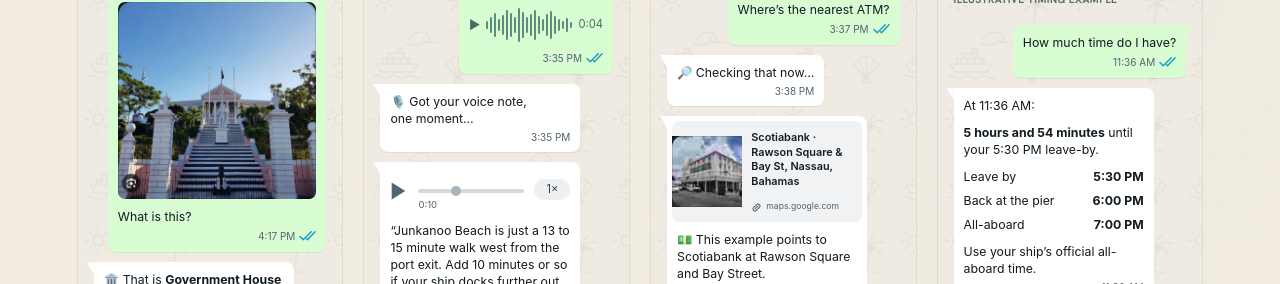
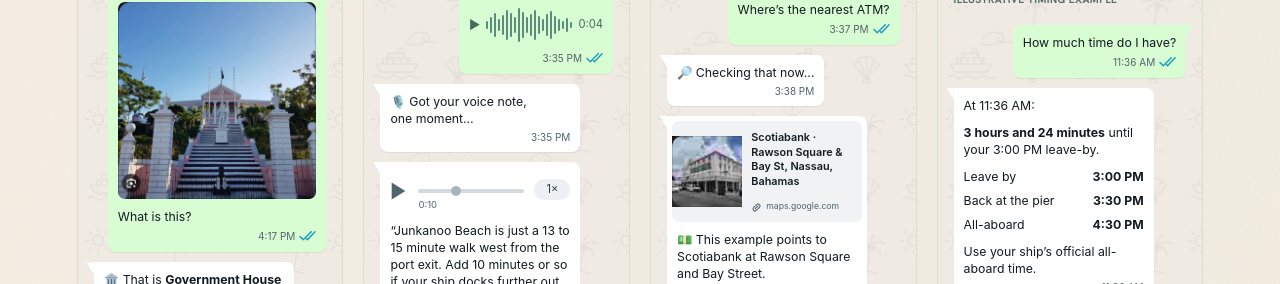
Before and after one commit to Cam2420/shoreday-site, a Next.js app: page / in a window 1280 px wide. Shown: the part 2180-2464 px from the top of the page. Built offline with nearby package versions, Linux system fonts and the light colour scheme.

Commit message:
Match countdown reply layout and align its return times

```diff
--- a/components/marketing/ChatPreview.tsx
+++ b/components/marketing/ChatPreview.tsx
@@ -215,6 +215,28 @@ function AtmReply() {
     </>
   );
 }
+function CountdownReply() {
+  return (
+    <>
+      <p>At 11:36 AM:</p>
+      <p>
+        <strong>3 hours and 24 minutes</strong> until your 3:00 PM leave-by.
+      </p>
+      <div className="chat-time-rows">
+        <span>
+          Leave by <b>3:00 PM</b>
+        </span>
+        <span>
+          Back at the pier <b>3:30 PM</b>
+        </span>
+        <span>
+          All-aboard <b>4:30 PM</b>
+        </span>
+      </div>
+      <p>Use your ship’s official all-aboard time.</p>
+    </>
+  );
+}
 export function ChatExcerpt({
   children,
   id,
@@ -299,23 +321,7 @@ export function ChatCard({
             <p>How much time do I have?</p>
           </ChatBubble>
           <ChatBubble time="11:36 AM">
-            <p>At 11:36 AM:</p>
-            <p>
-              <strong>5 hours and 54 minutes</strong> until your 5:30 PM
-              leave-by.
-            </p>
-            <div className="chat-time-rows">
-              <span>
-                Leave by <b>5:30 PM</b>
-              </span>
-              <span>
-                Back at the pier <b>6:00 PM</b>
-              </span>
-              <span>
-                All-aboard <b>7:00 PM</b>
-              </span>
-            </div>
-            <p>Use your ship’s official all-aboard time.</p>
+            <CountdownReply />
           </ChatBubble>
         </>
       )}
@@ -553,18 +559,7 @@ export default function ChatPreview() {
             <p>How much time do I have?</p>
           </ChatBubble>
           <ChatBubble time="11:36 AM">
-            <span className="chat-example-label">
-              Illustrative countdown · 11:36 AM
-            </span>
-            <p>
-              <strong>3 hours and 24 minutes</strong> until your 3:00 PM
-              leave-by.
-            </p>
-            <p>
-              Back at the pier: 3:30 PM.
-              <br />
-              All-aboard: 4:30 PM.
-            </p>
+            <CountdownReply />
           </ChatBubble>
           <ChatBubble sent time="1:15 PM">
             <MenuPhoto />
```
Also changed, not shown: 2 other files (tests, documents, lock files or other folders).
